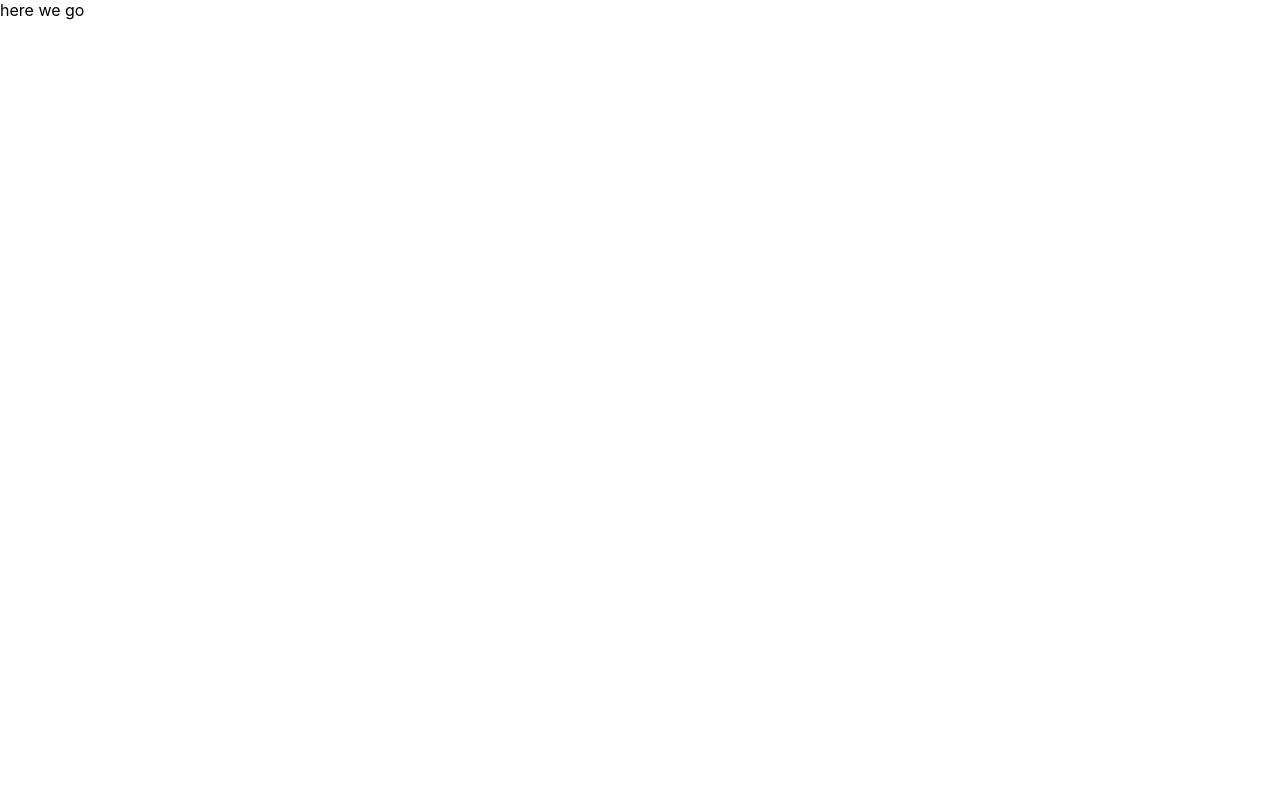
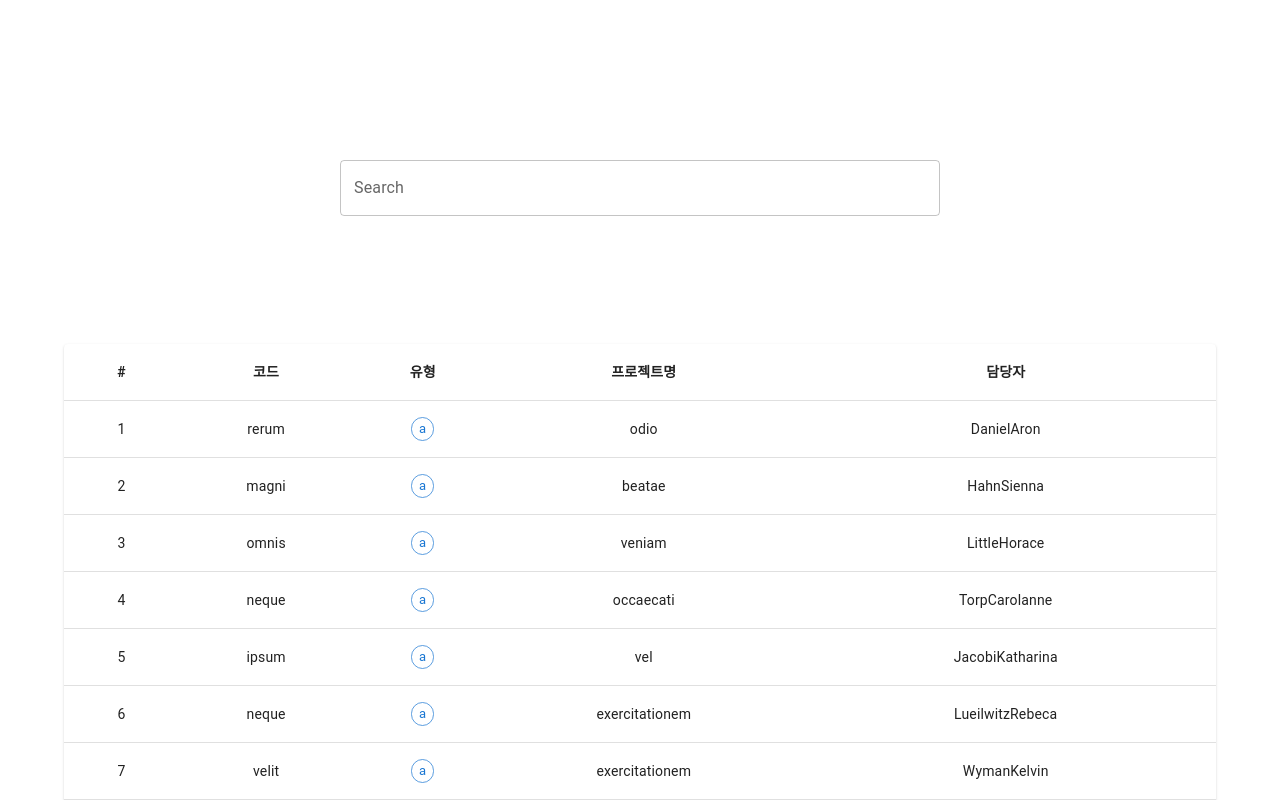
Before and after one commit to SSoohyun/wss, a React (Create React App) app: page / in a window 1280 px wide. Shown: the top 800 px of the page. Built offline with nearby package versions, Linux system fonts and the light colour scheme.

Commit message:
테이블 수정 중 + 검색창 삽입

```diff
--- a/package.json
+++ b/package.json
@@ -9,6 +9,7 @@
     "@testing-library/jest-dom": "^5.14.1",
     "@testing-library/react": "^13.0.0",
     "@testing-library/user-event": "^13.2.1",
+    "faker": "^5.5.3",
     "react": "^18.2.0",
     "react-dom": "^18.2.0",
     "react-scripts": "5.0.1",
@@ -37,5 +38,8 @@
       "last 1 firefox version",
       "last 1 safari version"
     ]
+  },
+  "devDependencies": {
+    "@faker-js/faker": "^7.6.0"
   }
 }
--- a/src/App.js
+++ b/src/App.js
@@ -3,12 +3,9 @@ import ProjectList from './component/ProjectList';
 
 function App() {
   return (
-    <div>
-        here we go
+    <div className="App">
+      <ProjectList />
     </div>
-    // <div className="App">
-    //   <ProjectList />
-    // </div>
   );
 }
 
--- a/src/component/ProjectList.jsx
+++ b/src/component/ProjectList.jsx
@@ -1,64 +1,103 @@
-import * as React from 'react';
-import Table from '@mui/material/Table';
-import TableBody from '@mui/material/TableBody';
-import TableCell from '@mui/material/TableCell';
-import TableContainer from '@mui/material/TableContainer';
-import TableHead from '@mui/material/TableHead';
-import TableRow from '@mui/material/TableRow';
-import Paper from '@mui/material/Paper';
+import { Paper, Table, TableHead, TableBody, TableRow, TableCell, TableContainer, TablePagination } from '@mui/material';
 import Chip from '@mui/material/Chip';
+import { useState } from 'react';
+import SearchBar from './SearchBar';
+import useTable from './useTable';
+import faker from 'faker';
 
-function createData(num, code, category, name, responsibility) {
-  return { num, code, category, name, responsibility };
+
+// useTable component 사용..?
+// table viewing까지 해보기
+// pagenation 및 sorting은 추후 구현
+
+// dummy data 선언
+faker.local = "ko";
+faker.seed(123);
+
+const projects = Array(53)
+  .fill()
+  .map(() => ({
+    id: faker.random.uuid(),
+    code: faker.lorem.word(5),
+    category: faker.lorem.word(1),
+    name: faker.lorem.word(),
+    responsibility: faker.name.lastName() + faker.name.firstName(),
+}));
+
+
+
+const headCells = [
+    {id: '1', label: '#'},
+    {id: '2', label: '코드'},
+    {id: '3', label: '유형'},
+    {id: '4', label: '프로젝트명'},
+    {id: '5', label: '담당자'},
+];
+
+
+export default function ProjectList() {
+
+    const pages = [5, 10, 25];
+    const [page, setPage] = useState(0);
+    const [rowsPerPage, setRowsPerPage] = useState(pages[page]);
+
+    const handleChangePage = (event, newPage) => {
+        setPage(newPage);
     }
 
-const rows = [
-  createData(1, 'A123-123AA', '프로젝트', 'ㅁㅁㅁ', 'qqq'),
-  createData(2, 'A123-123AA', '유지보수', 'ㅋㅋㅋ', 'www'),
-  createData(3, 'A123-123AA', '유지보수', 'ㅇㅇㅇ', 'eee'),
-  createData(4, 'A123-123AA', '유지보수', 'ㅎㅎㅎ', 'rrr'),
-  createData(5, 'A123-123AA', '프로젝트', 'ㅂㅂㅂ', 'ttt'),
-  createData(6, 'A123-123AA', '유지보수', 'ㅍㅍㅍ', 'aaa'),
-  createData(7, 'A123-123AA', '유지보수', 'ㄱㄱㄱ', 'sss'),
-  createData(8, 'A123-123AA', '프로젝트', 'ㄴㄴㄴ', 'ddd'),
-  createData(9, 'A123-123AA', '유지보수', 'ㄷㄷㄷ', 'fff'),
-  createData(10, 'A123-123AA', '프로젝트', 'ㅊㅊㅊ', 'zzz'),
-];
+    const handleChangeRowsPerPage = event => {
+        setRowsPerPage(parseInt(event.target.value, 10));
+        setPage(0);
+    }
 
-export default function BasicTable() {
+
+    // 스타일
+    const styles = {
+        tablePos: {
+            margin: "10% 5% 2% 5%",
+        }
+    }
+
     return (
-    <TableContainer component={Paper}>
-      <Table sx={{ minWidth: 650, width: '80%' }} aria-label="simple table">
+        <>
+            <SearchBar />
+            <Paper style={styles.tablePos}>
+                <TableContainer>
+                    <Table>
                         <TableHead>
                             <TableRow>
-            <TableCell>#</TableCell>
-            <TableCell align="center"><b>코드</b></TableCell>
-            <TableCell align="center"><b>유형</b></TableCell>
-            <TableCell align="center"><b>프로젝트명</b></TableCell>
-            <TableCell align="center"><b>담당자</b></TableCell>
+                                {headCells.map((headCell) => (
+                                    <TableCell key={headCell.id} align="center"><b>{headCell.label}</b></TableCell>
+                                ))}
                             </TableRow>
                         </TableHead>
                         <TableBody>
-          {rows.map((row) => (
-            <TableRow
-              key={row.num}
-              sx={{ '&:last-child td, &:last-child th': { border: 0 } }}
-            >
-              <TableCell component="th" scope="row">
-                {row.num}
-              </TableCell>
-              <TableCell align="center">{row.code}</TableCell>
+                            {projects.map((project, i) => (
+                                <TableRow key={project.id} sx={{ '&:last-child td, &:last-child th': { border: 0 } }}>
+                                    <TableCell align="center">{i+1}</TableCell>
+                                    <TableCell align="center">{project.code}</TableCell>
                                     <TableCell align="center">
                                         {
-                row.category === "프로젝트" ? <Chip label={row.category} size="small"color="error" variant="outlined"/> : <Chip label={row.category} size="small" color="primary" variant="outlined" />
+                                        project.category === "프로젝트" ? <Chip label={project.category} size="small"color="error" variant="outlined"/> : <Chip label={project.category} size="small" color="primary" variant="outlined" />
                                         }
                                     </TableCell>
-              <TableCell align="center">{row.name}</TableCell>
-              <TableCell align="center">{row.responsibility}</TableCell>
+                                    <TableCell align="center">{project.name}</TableCell>
+                                    <TableCell align="center">{project.responsibility}</TableCell>
                                 </TableRow>
                             ))}
                         </TableBody>
                     </Table>
                 </TableContainer>
-  );
+                <TablePagination
+                    component="div"
+                    page={page}
+                    rowsPerPageOptions={pages}
+                    rowsPerPage={rowsPerPage}
+                    count={projects.length}
+                    onChangePage={handleChangePage}
+                    onChangeRowsPerPage={handleChangeRowsPerPage}
+                />
+            </Paper>
+        </>
+    )
 }
--- /dev/null
+++ b/src/component/SearchBar.jsx
@@ -0,0 +1,31 @@
+import { Container, InputAdornment, TextField } from "@mui/material";
+import { useState } from "react";
+//import SearchIcon from "@mui/icons-material/Search";
+
+export default function SearchBar() {
+  const [searchTerm, setSearchTerm] = useState("");
+
+  const handleChange = (event) => {
+    setSearchTerm(event.target.value);
+  };
+
+  return (
+    <Container maxWidth="md" sx={{ mt: 20 }}>
+      <TextField
+        id="search"
+        type="search"
+        label="Search"
+        value={searchTerm}
+        onChange={handleChange}
+        sx={{ width: 600 }}
+        InputProps={{
+          endAdornment: (
+            <InputAdornment position="end">
+              {/* <SearchIcon /> */}
+            </InputAdornment>
+          ),
+        }}
+      />
+    </Container>
+  );
+}
--- /dev/null
+++ b/src/component/useTable.jsx
@@ -0,0 +1,17 @@
+import React, { useState } from "react";
+import { Table, TableHead, TableRow, TableCell } from '@mui/material';
+
+export default function useTable(records) {
+
+    const TblContainer = props => {
+        <Table>
+            {props.children}
+        </Table>
+    }
+
+
+    return {
+        TblContainer,
+    }
+
+}
```
Also changed, not shown: src/component/ProjectList_bak.jsx (added, +64 -0 lines), 2 other files (tests, documents, lock files or other folders). Lines whose indentation alone changed are shown as unchanged.
